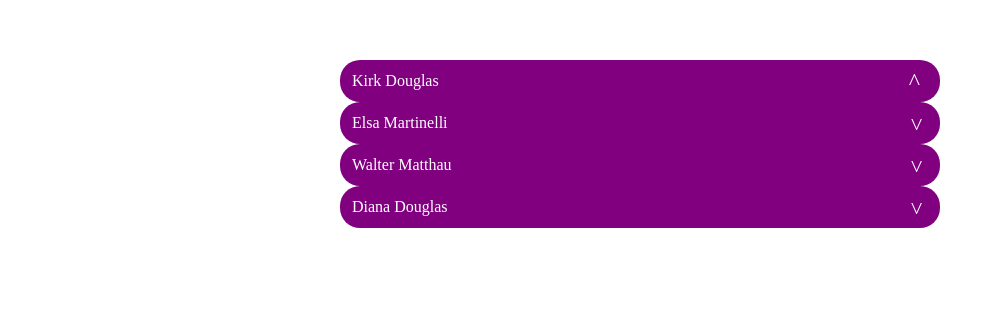
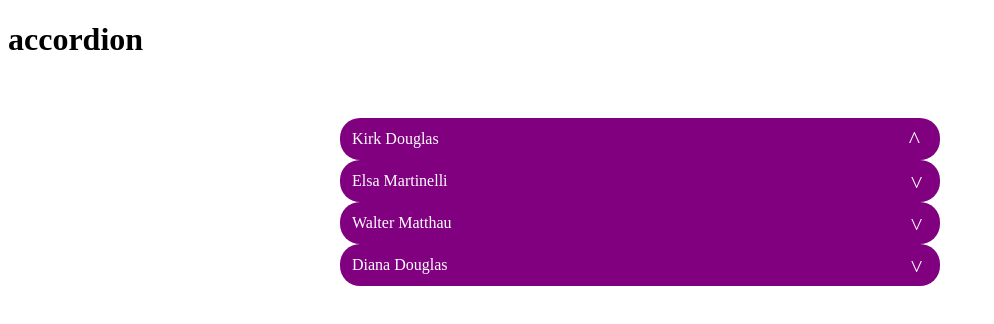
Before and after one commit to puneet0038/accordion, a plain HTML site: page index.html in a window 1280 px wide. Shown: the whole page, without its empty margins (0-994 px from the left). Drawn offline with nearby package versions, Linux system fonts and the light colour scheme.

Commit message:
editfile

```diff
--- a/index.html
+++ b/index.html
@@ -7,6 +7,7 @@
     <link href="css/accordd1-style.css" rel="stylesheet" />
 </head>
 <body>
+    <h1>accordion</h1>
     <div class="wrapper">
         <div class="accordion">
                 <div class="question active">Kirk Douglas</div>
@@ -26,6 +27,7 @@
                             Douglas from 1943 until their divorce in 1951.</div>
         </div>
     </div>
+
 
 
     <script src="https://code.jquery.com/jquery-3.7.1.min.js"> </script>
```
